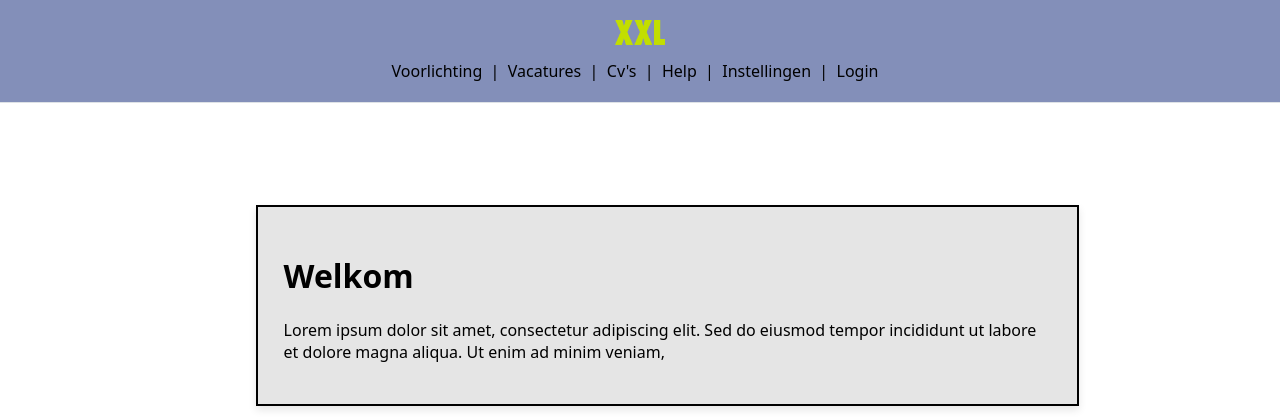
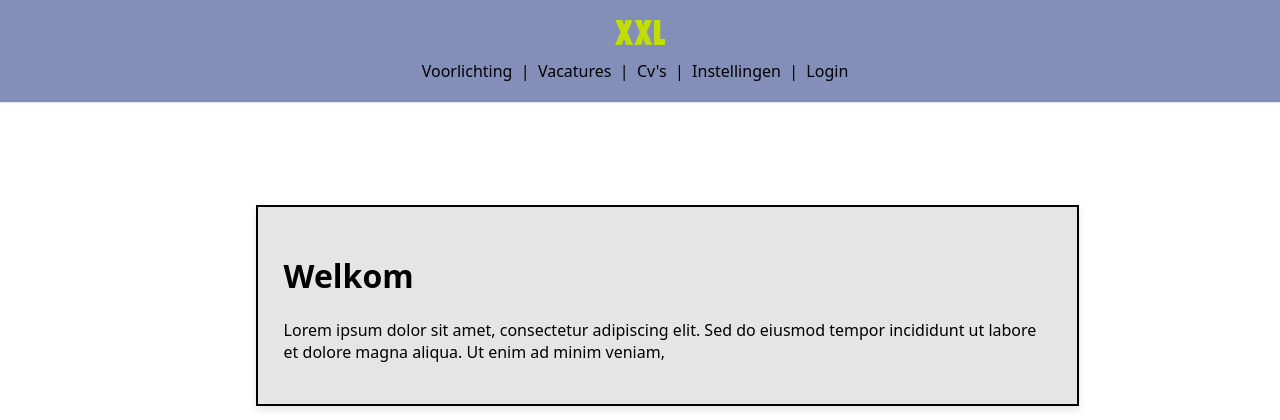
Before and after one commit to Svendewijn/proefexamen, a PHP site: page /index.php in a window 1280 px wide. Shown: the top 420 px of the page. Run offline with PHP 8.4, Linux system fonts and the light colour scheme.

Commit message:
nhasuhfuashufhasuiofhsa

```diff
--- a/header.php
+++ b/header.php
@@ -79,7 +79,6 @@ session_start(); // Start de sessie om toegang te krijgen tot sessievariabelen
             <a href="voorlichting.php">Voorlichting</a> &nbsp;|&nbsp;
             <a href="vacature.php">Vacatures</a> &nbsp;|&nbsp;
             <a href="werknemers.php">Cv's</a> &nbsp;|&nbsp;
-            <a href="index.php">Help</a> &nbsp;|&nbsp;
             <a href="instellingen.php">Instellingen</a> &nbsp;|&nbsp;
 
             <?php if (isset($_SESSION['user_id'])): // Controleer of de gebruiker is ingelogd ?>
```
